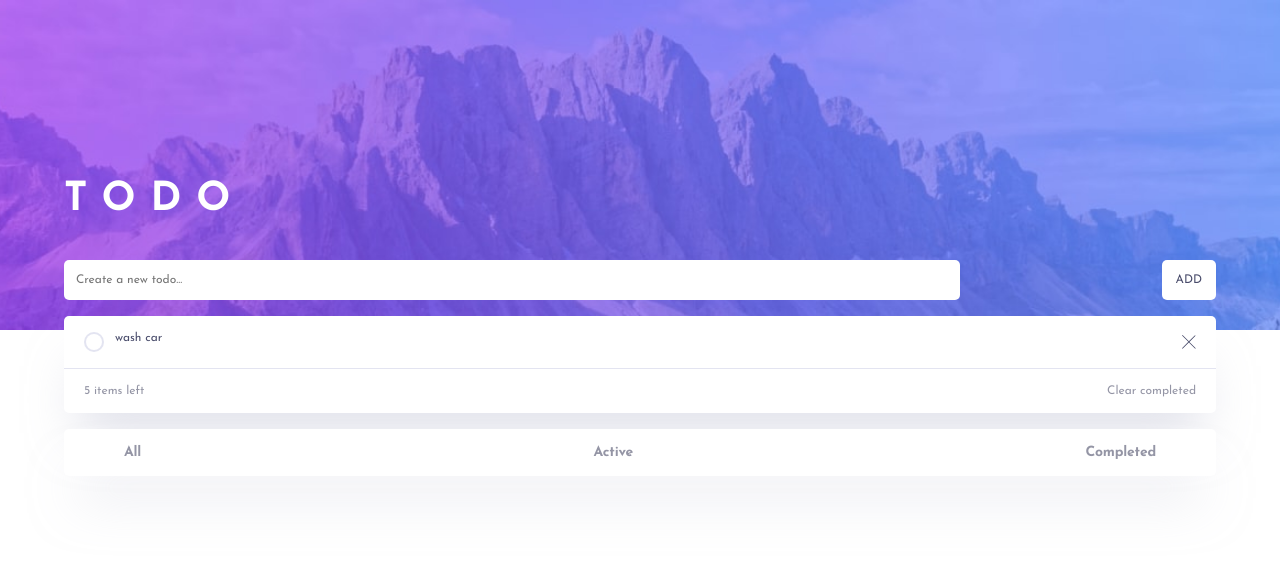
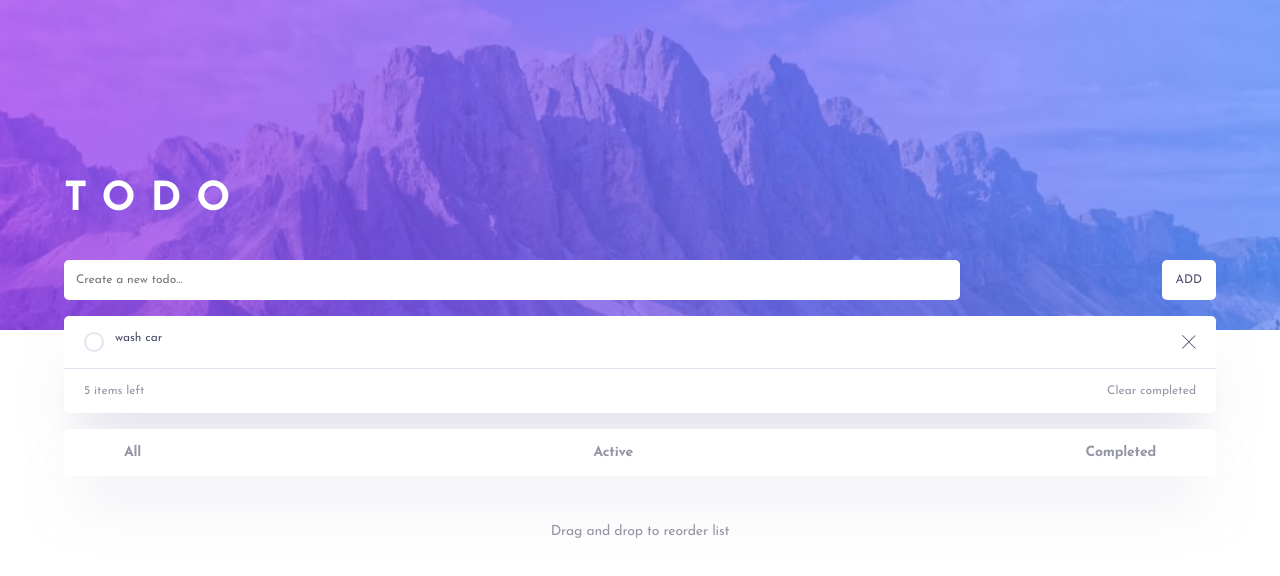
Before and after one commit to anetakasprzak/fm-todo-app, a React (Vite) app: page / in a window 1280 px wide. Shown: the top 576 px of the page. Built offline with nearby package versions, Linux system fonts and the light colour scheme.

Commit message:
DragDrop info component

```diff
--- a/src/App.js
+++ b/src/App.js
@@ -176,6 +176,8 @@ export const AllBtn = styled.button`
   font-size: 1.4rem;
   font-weight: 700;
   letter-spacing: -0.194px;
+
+  cursor: pointer;
 `;
 
 export const ActiveBtn = styled.button`
@@ -186,6 +188,8 @@ export const ActiveBtn = styled.button`
   font-size: 1.4rem;
   font-weight: 700;
   letter-spacing: -0.194px;
+
+  cursor: pointer;
 `;
 
 export const CompletedBtn = styled.button`
@@ -196,4 +200,14 @@ export const CompletedBtn = styled.button`
   font-size: 1.4rem;
   font-weight: 700;
   letter-spacing: -0.194px;
+
+  cursor: pointer;
 `;
+
+export const DragDropText = styled.p`
+  text-align: center;
+  color: #9495a5;
+  font-size: 1.4rem;
+  letter-spacing: -0.194px;
+  margin-top: 3.2rem;
+`;
--- a/src/App.jsx
+++ b/src/App.jsx
@@ -20,6 +20,7 @@ import {
   AllBtn,
   ActiveBtn,
   CompletedBtn,
+  DragDropText,
 } from "./App";
 
 function App() {
@@ -91,6 +92,8 @@ function App() {
           <ActiveBtn>Active</ActiveBtn>
           <CompletedBtn>Completed</CompletedBtn>
         </ButtonsBox>
+
+        <DragDropText>Drag and drop to reorder list</DragDropText>
       </MainContent>
     </Wrapper>
   );
```
